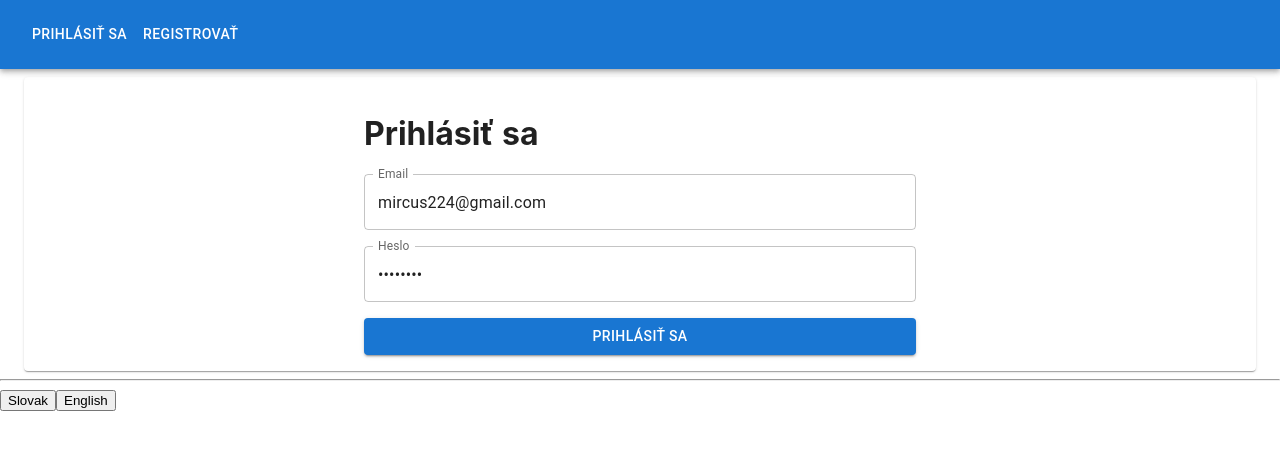
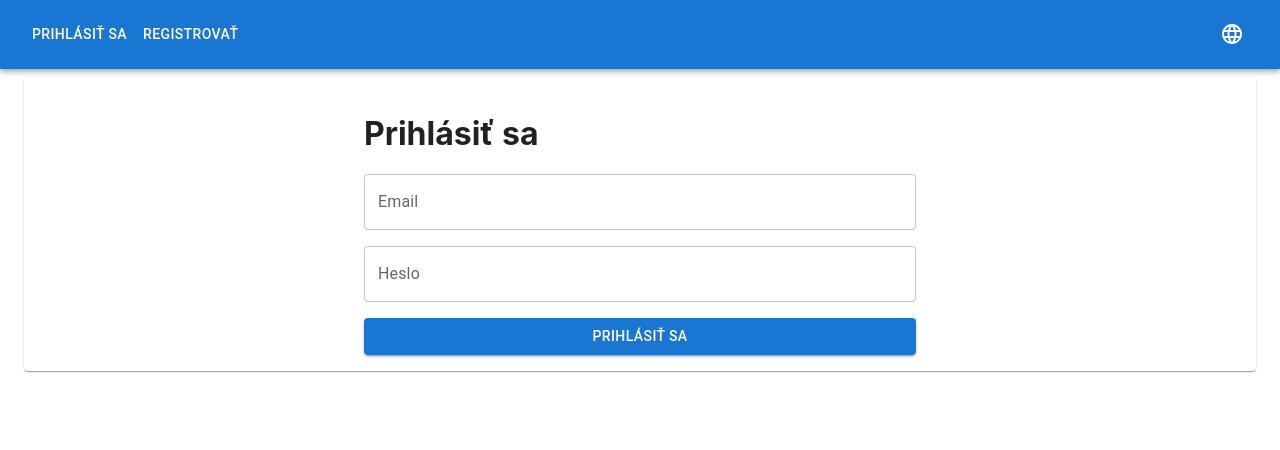
Before and after one commit to Mirc224/ZUEPC_APP_FE_REACT, a React (Create React App) app: page /login in a window 1280 px wide. Shown: the top 450 px of the page. Built offline with nearby package versions, Linux system fonts and the light colour scheme.

Commit message:
Locale button in navbar

```diff
--- a/src/App.tsx
+++ b/src/App.tsx
@@ -1,8 +1,6 @@
 import './App.css';
 import "./i18n/i18next";
-import Publications from './views/publications/Publications';
 import Register from './views/Register';
-import Institutions from './views/institutions/Institutions';
 import Logout from './views/Logout';
 import Login from './views/Login';
 import Layout from './components/Layout';
--- a/src/components/Layout.tsx
+++ b/src/components/Layout.tsx
@@ -1,14 +1,11 @@
 import { Container, Paper, TablePagination } from '@mui/material';
 import Box from '@mui/material/Box';
-import { useTranslation } from 'react-i18next';
 import { Outlet } from 'react-router'
-import { LOCALES } from '../i18n/locales';
 import TheNav from './common/TheNav'
 
 type Props = {}
 
 const Layout = (props: Props) => {
-  const { i18n } = useTranslation();
   return (
     <main className="App">
         <TheNav />
@@ -19,9 +16,6 @@ const Layout = (props: Props) => {
           </Box>
         </Paper>
         </Container>
-        <hr />
-        <button onClick={() => i18n.changeLanguage(LOCALES.SLOVAK)}>Slovak</button>
-        <button onClick={() => i18n.changeLanguage(LOCALES.ENGLISH)}>English</button>
     </main>
   )
 }
--- a/src/components/common/TheNav.tsx
+++ b/src/components/common/TheNav.tsx
@@ -14,15 +14,21 @@ import { useTranslation } from 'react-i18next';
 import ROUTES from '../../endpoints/routes.endpoints';
 import useAuth from '../../hooks/auth/useAuth';
 import ROLES from '../../constatns/roles.constants';
+import LanguageIcon from '@mui/icons-material/Language';
+import { Grid } from '@mui/material';
+import { LOCALES } from '../../i18n/locales';
 
 const ifSignedPages = ['publications', 'persons', 'institutions', 'logout'];
 const ifNotSignedPages = ['login', 'register'];
 const ifSignedAdminPages = ['users'];
 
 const TheNav = () => {
-    const { t } = useTranslation();
+    const { t, i18n } = useTranslation();
+    console.log(i18n.language)
     const { auth } = useAuth();
     const [anchorElNav, setAnchorElNav] = React.useState<null | HTMLElement>(null);
+    const [anchorElLan, setAnchorElLan] = React.useState<null | HTMLElement>(null);
+
     const handleOpenNavMenu = (event: React.MouseEvent<HTMLElement>) => {
         setAnchorElNav(event.currentTarget);
     };
@@ -31,12 +37,19 @@ const TheNav = () => {
         setAnchorElNav(null);
     };
 
+    const handleOpenLanMenu = (event: React.MouseEvent<HTMLElement>) => {
+        setAnchorElLan(event.currentTarget);
+    };
+
+    const handleCloseLanMenu = () => {
+        setAnchorElLan(null);
+    };
+
     function getRoute(page: string): string {
-        const result = (Object.keys(ROUTES) as (keyof typeof ROUTES)[]).find((key) =>{
+        const result = (Object.keys(ROUTES) as (keyof typeof ROUTES)[]).find((key) => {
             return key === page;
         });
-        if(result === undefined)
-        {
+        if (result === undefined) {
             return ROUTES.default;
         }
         return ROUTES[result];
@@ -50,7 +63,7 @@ const TheNav = () => {
                         <IconButton
                             size="large"
                             aria-label="account of current user"
-                            aria-controls="menu-appbar"
+                            aria-controls={anchorElNav ? "menu-appbar" : undefined}
                             aria-haspopup="true"
                             onClick={handleOpenNavMenu}
                             color="inherit"
@@ -139,12 +152,57 @@ const TheNav = () => {
                             </Button>
                         ))}
                     </Box>
-                    {auth?.email ?
                     <Box sx={{ flexGrow: 0 }}>
-                        <span style={ {display: 'block'}}>{auth.email}</span>
-                        <span style={{ display: 'block' }}>[{auth.roles?.map(x => t(x.toLowerCase())).join(",")}]</span>
+                        <Grid container direction="row" spacing={2} alignItems="center">
+                            {auth?.email &&
+                                <Grid item xs>
+                                    <span style={{ display: 'block' }}>{auth.email}</span>
+                                    <span style={{ display: 'block' }}>[{auth.roles?.map(x => t(x.toLowerCase())).join(",")}]</span>
+                                </Grid>}
+                            <Grid item xs>
+                                <IconButton
+                                    size="large"
+                                    aria-controls="menu-language"
+                                    aria-haspopup="true"
+                                    onClick={handleOpenLanMenu}
+                                    color="inherit"
+                                >
+                                    <LanguageIcon />
+                                </IconButton>
+                                <Menu
+                                    id="menu-language"
+                                    anchorEl={anchorElLan}
+                                    anchorOrigin={{
+                                        vertical: 'bottom',
+                                        horizontal: 'left',
+                                    }}
+                                    keepMounted
+                                    transformOrigin={{
+                                        vertical: 'top',
+                                        horizontal: 'left',
+                                    }}
+                                    open={Boolean(anchorElLan)}
+                                    onClose={handleCloseLanMenu}
+                                >
+                                    {
+                                        Object.keys(LOCALES).map((key, i) => {
+                                            const loc = LOCALES[key as keyof typeof LOCALES];
+                                            return (<MenuItem
+                                                disabled={i18n.language === loc}
+                                                key={i}
+                                                onClick={() => {
+                                                    i18n.changeLanguage(loc)
+                                                    handleCloseLanMenu()
+                                                }}>
+                                                <Typography textAlign="center">
+                                                    {t(key.toLowerCase())}
+                                                </Typography>
+                                            </MenuItem>)
+                                        })}
+                                </Menu>
+                            </Grid>
+                        </Grid>
                     </Box>
-                    : <></>}
                 </Toolbar>
             </Container>
         </AppBar>
--- a/src/i18n/messages/en-GB.tsx
+++ b/src/i18n/messages/en-GB.tsx
@@ -3,6 +3,9 @@ import { LOCALES } from "../locales"
 const lan =  {
     [LOCALES.ENGLISH]: {
         translation: {
+            // Languages
+            slovak: "Slovak",
+            english: "English",
             // Registration fields
             registration: "Registration",
             firstName: "Firstname",
--- a/src/i18n/messages/sk-SK.tsx
+++ b/src/i18n/messages/sk-SK.tsx
@@ -3,6 +3,10 @@ import { LOCALES } from "../locales"
 const lan = {
     [LOCALES.SLOVAK]: {
         translation: {
+            // Languages
+            slovak: "Slovenčina",
+            english: "Angličtina",
+            // Registration fields
             registration: "Registrácia",
             firstName: "Meno",
             lastName: "Priezvisko",
--- a/src/views/Login.tsx
+++ b/src/views/Login.tsx
@@ -14,8 +14,8 @@ import {authHelper} from '../helpers/auth.helper';
 type Props = {}
 
 const initialValues = {
-  email: 'mircus224@gmail.com',
-  password: 'heslo123'
+  email: '',
+  password: ''
 }
 
 const Login = (props: Props) => {
--- a/src/views/Register.tsx
+++ b/src/views/Register.tsx
@@ -32,11 +32,11 @@ const Register = (props: Props) => {
     });
     const formik = useFormik({
         initialValues: {
-            firstName: 'Test1',
-            lastName: 'Test1',
-            email: 'Test1@test.com',
-            password: 'heslo123',
-            passwordConfirmation: 'heslo123'
+            firstName: '',
+            lastName: '',
+            email: '',
+            password: '',
+            passwordConfirmation: ''
         },
         validationSchema: validationSchema,
         onSubmit: onSubmitRegister
```
